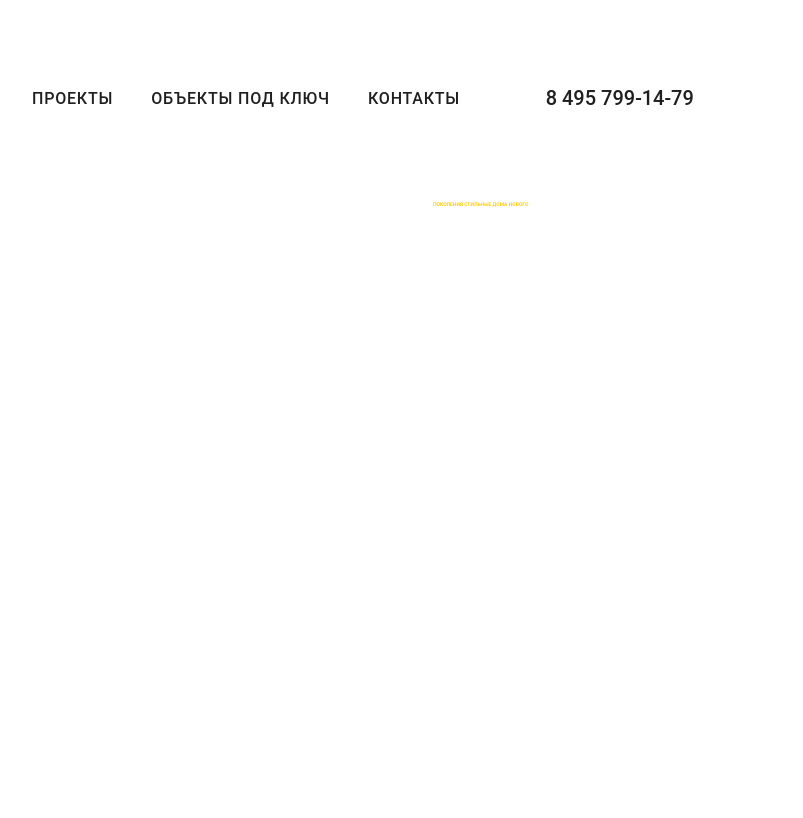
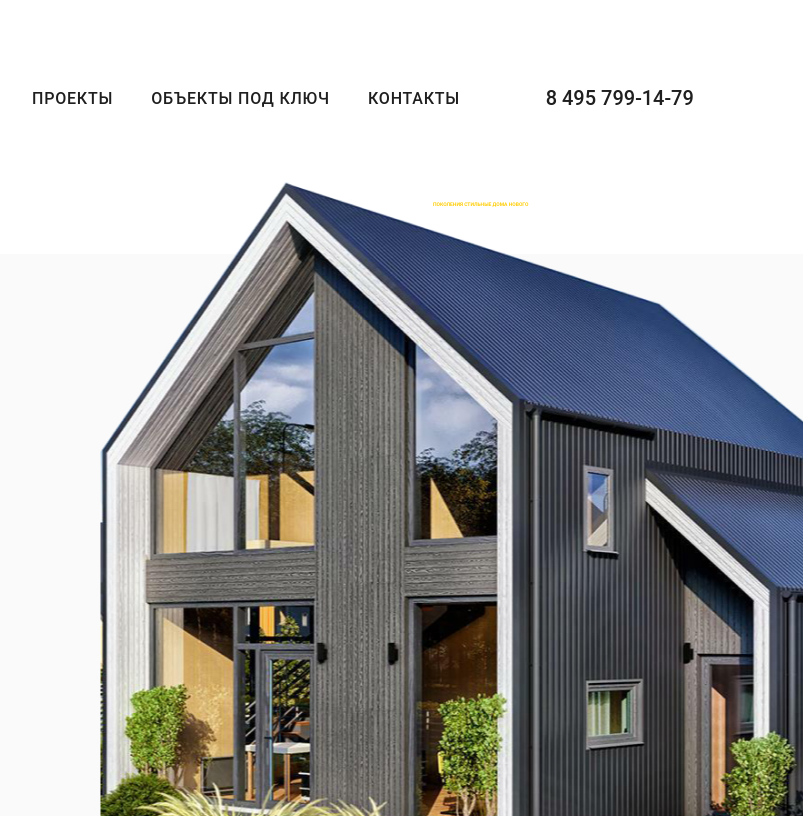
Before and after one commit to Alexandrgentlmen/denver, a plain HTML site: page index.html in a window 1280 px wide. Shown: the top 818 px of the page, 477-1280 px from the left. Drawn offline with Linux system fonts and the light colour scheme; files whose address does not match are found by name; a web font is replaced by a local one.

Commit message:
11th commit

```diff
--- a/css/main.css
+++ b/css/main.css
@@ -536,7 +536,7 @@ a {
   margin-bottom: 153px;
   padding-top: 166px;
   color: var(--color-indiblue);
-  background-image: url("img/group-1.jpg");
+  background-image: url("../img/group-1.jpg");
   background-position: center -62px;
   background-size: auto;
   background-repeat: no-repeat;
```
Also changed, not shown: 1 other file.
